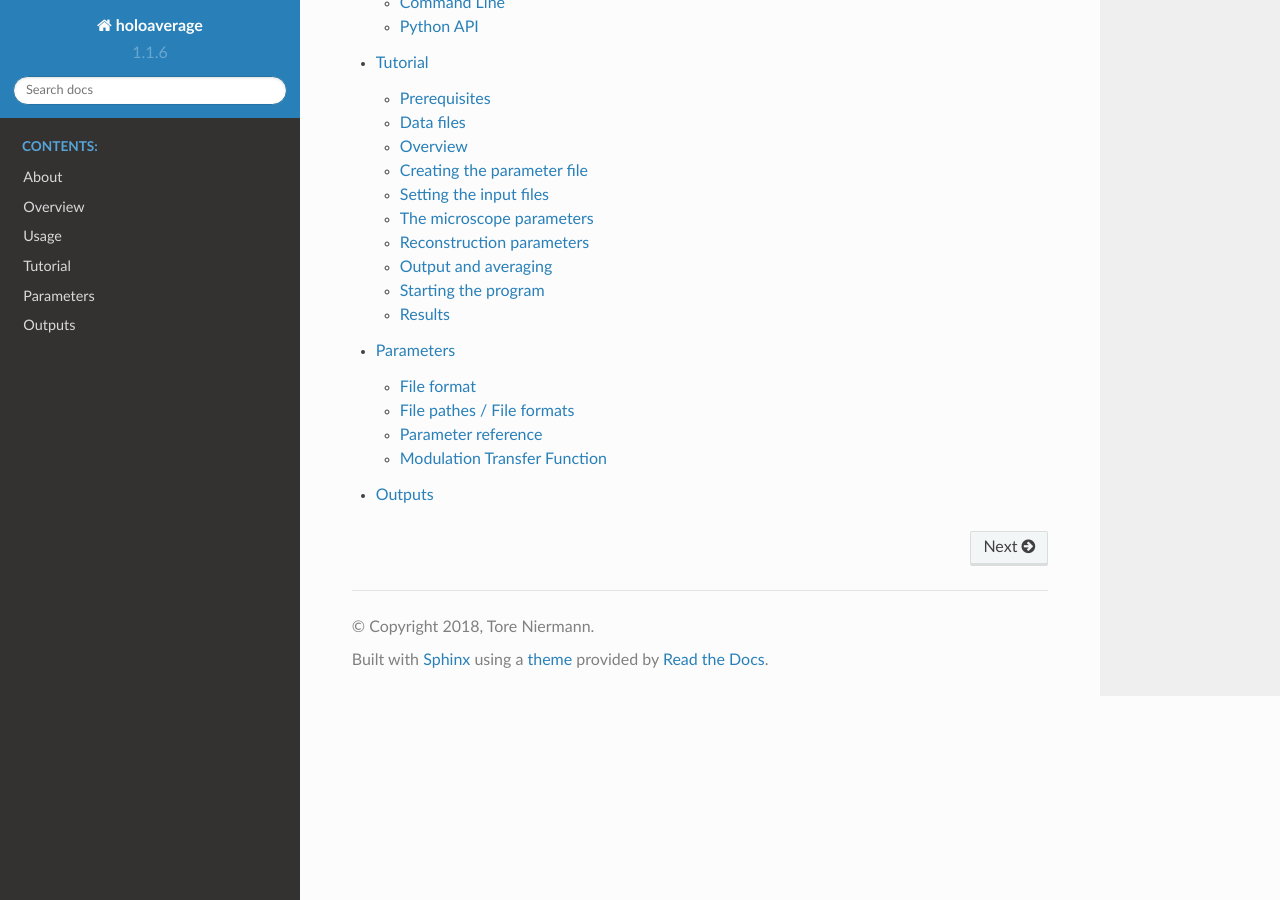
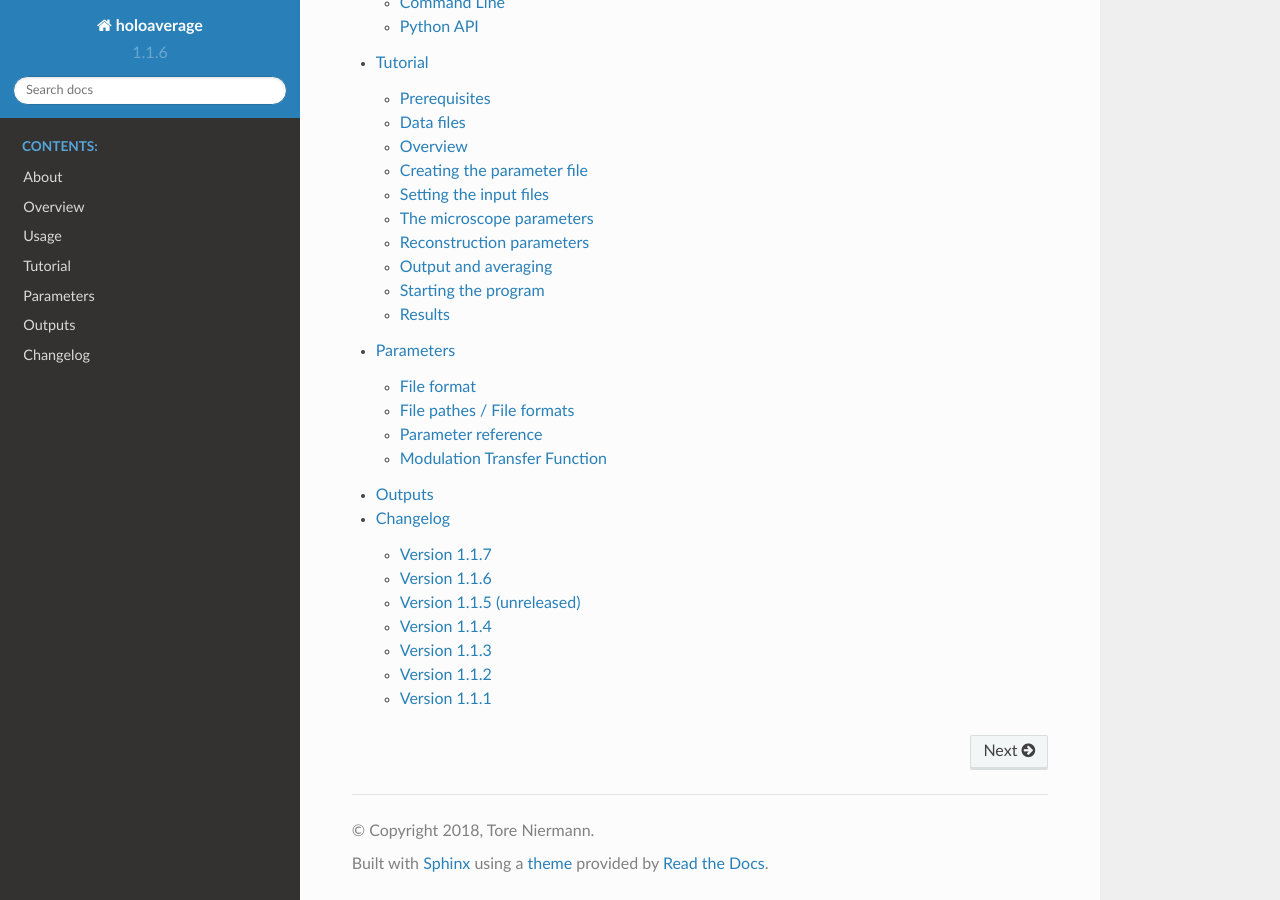
Before and after one commit to niermann/holoaverage, a Sphinx documentation site: the page built from docs/index.rst, in a window 1280 px wide and 900 px high, scrolled down 626 px. Built offline with Sphinx 7.4.7 and the Read the Docs theme 2.0.0, drawn with Linux system fonts in a browser that asks for light colours; some of the changed lines change nothing that is shown.

Commit message:
Added changelog to documentation

```diff
--- /dev/null
+++ b/docs/changelog.rst
@@ -0,0 +1,56 @@
+.. _sec-changelog:
+
+Changelog
+=========
+
+Version 1.1.7
+-------------
+
+* Output file attribute 'reconstructionCutOff2(nm2)' was set erroneously to isotropic cut off. Now squared anisotropic
+  cut off is output as stated in the documentation.
+
+Version 1.1.6
+-------------
+
+* Parameters 'object_names' and 'empty_names' now also allow file name lists instead of the printf-based syntax
+
+Version 1.1.5 (unreleased)
+--------------------------
+
+* New parameter 'align_cut_off' allows specification of a dedicated raw alignment cut_off
+
+Version 1.1.4
+-------------
+
+* Fixed bug, which caused the 'path' parameter to be ignored for some input files
+* Fixed bug in configurable file importer, which occured when the deprecated syntas was used
+* New parameter 'cut_off2' introduced, which allows nonisotropic reconstruction masks
+
+Version 1.1.3
+-------------
+
+* Fixed a bug, which might have caused slight phase gradients over the image, if a ROI was used
+* Display hint for use of PyFFTW
+* Acceleration voltage for defocus propagation now taken from parameter file instead of image files, when present
+
+Version 1.1.2
+-------------
+
+* Single hologram reconstructions do not require printf-format codes in input file paramters
+* Include parameters in output file
+* Include holoaverage version in output file
+* Display global holograms amplitudes instead of intensities during reconstruction
+* Made syntax of configurable file importer more URL-like.
+
+Version 1.1.1
+-------------
+
+* Deprecation warnings are displayed by default
+* Parameter 'output' was renamed to 'output_name'
+* New parameter 'output_prefix' allows control over dataset names in output
+* Added program overview to documentation
+* Configurable image file importer
+* Raw input image files
+* New parameter 'enable_raw_align' to allow control over raw alignment
+* Commandline option to print version number
+* Improved handling of DM3 tag names encoding
--- a/docs/index.rst
+++ b/docs/index.rst
@@ -10,3 +10,4 @@
     tutorial
     parameters
     outputs
+    changelog
```
